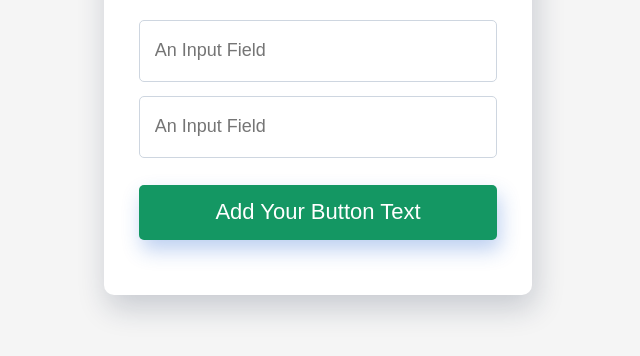
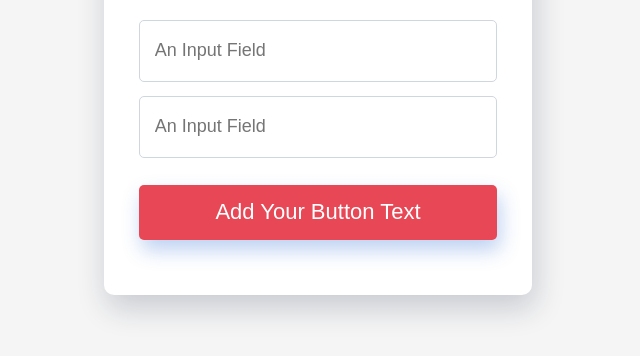
Before and after one commit to simoncthompson/simple-ui, a plain HTML site: page index.html in a window 1280 px wide. Shown: the part 194-550 px from the top of the page, without its empty margins (322-962 px from the left). Drawn offline with Linux system fonts and the light colour scheme.

Commit message:
button colour change

```diff
--- a/css/style.css
+++ b/css/style.css
@@ -62,7 +62,7 @@ input[type=text], input[type=number] {
 .btn {
     width: 100%;
     height: 55px;
-    background: #149763;
+    background: #E84855;
     border: none;
     border-radius: 5px;
     font-size: 22px;
```
